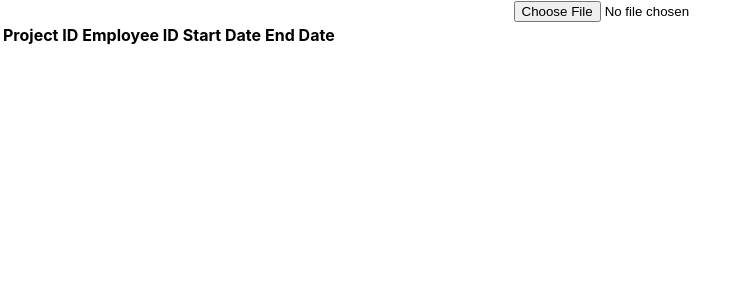
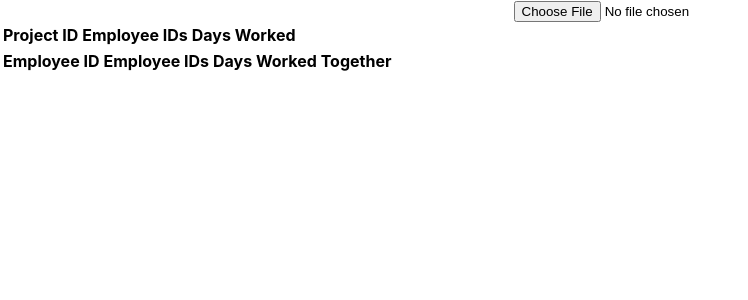
Before and after one commit to DenizYasim/employee-app-exam, a React (Create React App) app in the folder employee-app-exam/: page / in a window 1280 px wide. Shown: the top 300 px of the page, without its empty margins (0-748 px from the left). Built offline with nearby package versions, Linux system fonts and the light colour scheme.

Commit message:
Updated two dataTable components to display information correctly and sorted the information by days worked

```diff
--- a/employee-app-exam/src/components/DataTable/DataTable.jsx
+++ b/employee-app-exam/src/components/DataTable/DataTable.jsx
@@ -1,29 +1,28 @@
 import React from "react";
 
-function DataTable({ data }) {
+function DataTable({ data, projectTime }) {
+	projectTime.sort((a, b) => {
+		if (a[a.length - 1] > b[b.length - 1]) {
+			return -1;
+		}
+	});
 	return (
 		<table>
 			<thead>
 				<tr>
 					<th>Project ID</th>
-					<th>Employee ID</th>
-					<th>Start Date</th>
-					<th>End Date</th>
+					<th>Employee IDs</th>
+					<th>Days Worked</th>
 				</tr>
 			</thead>
 			<tbody>
-				{Object.entries(data).map((data, i) => {
+				{projectTime.map((project, i) => {
+					const Employees = project.slice(1, project.length - 1);
 					return (
 						<tr key={i}>
-							<td>{data[0]}</td>
-							<td>
-								{data[1].map((item) => {
-									let temp = "";
-									temp += `${item[0]},`;
-									return temp;
-								})}
-							</td>
-							<td></td>
+							<td>{project[0]}</td>
+							<td>{Employees.join(", ")}</td>
+							<td>{project[project.length - 1]}</td>
 						</tr>
 					);
 				})}
--- a/employee-app-exam/src/components/DataVisualise/DataVisualise.jsx
+++ b/employee-app-exam/src/components/DataVisualise/DataVisualise.jsx
@@ -8,9 +8,12 @@ import FileUploadInput from "../FileUpload/FileUploadInput";
 import DataTable from "../DataTable/DataTable";
 import workingTimeCalculations from "../../utils/workingTimeCalculations";
 import { projectLongjevity } from "../../utils/projectLongevity";
+import PairsDataTable from "../PairsDataTable/PairsDataTable";
 
 function DataVisualise() {
 	const [data, setData] = useState({});
+	const [projectTime, setProjcetTime] = useState([]);
+	const [arrPairs, setArrPairs] = useState([]);
 
 	function handleFileUpload(e) {
 		e.preventDefault();
@@ -40,12 +43,18 @@ function DataVisualise() {
 					});
 				}
 				const grouped = groupArraysByProject(dataMatrix);
+
+				console.log(grouped);
+
+				const arrayOfPairs = workingTimeCalculations(grouped);
+				const arrayOfProjectTime = projectLongjevity(grouped);
+
+				console.log(arrayOfProjectTime);
+				console.log(arrayOfPairs);
+
 				setData(grouped);
-				console.log(grouped);
-				const arrayOfPairs = workingTimeCalculations(grouped);
-				projectLongjevity(grouped);
-
-				console.log(arrayOfPairs);
+				setProjcetTime(arrayOfProjectTime);
+				setArrPairs(arrayOfPairs);
 			};
 		}
 	}
@@ -53,7 +62,8 @@ function DataVisualise() {
 	return (
 		<div>
 			<FileUploadInput changeHandler={handleFileUpload} />
-			<DataTable data={data} />
+			<DataTable data={data} projectTime={projectTime} />
+			<PairsDataTable data={data} employeePairs={arrPairs} />
 		</div>
 	);
 }
--- /dev/null
+++ b/employee-app-exam/src/components/PairsDataTable/PairsDataTable.jsx
@@ -0,0 +1,33 @@
+import React from "react";
+
+function PairsDataTable({ data, employeePairs }) {
+	employeePairs.sort((a, b) => {
+		if (a[2] > b[2]) {
+			return -1;
+		}
+	});
+	return (
+		<table>
+			<thead>
+				<tr>
+					<th>Employee ID</th>
+					<th>Employee IDs</th>
+					<th>Days Worked Together</th>
+				</tr>
+			</thead>
+			<tbody>
+				{employeePairs.map((pair, i) => {
+					return (
+						<tr key={i}>
+							<td>{pair[0]}</td>
+							<td>{pair[1]}</td>
+							<td>{pair[2]}</td>
+						</tr>
+					);
+				})}
+			</tbody>
+		</table>
+	);
+}
+
+export default PairsDataTable;
--- a/employee-app-exam/src/utils/projectLongevity.js
+++ b/employee-app-exam/src/utils/projectLongevity.js
@@ -1,16 +1,17 @@
 import { dateDifferenceInDays } from "./dateDifferenceInDays";
 
 function projectLongjevity(obj) {
+	const arrayOfFinal = [];
 	for (let key in obj) {
 		const dateWorkedTogether = [];
-		const arrayOfFinal = [];
+		const arrayOfProject = [];
 		let earliestDate = Number.MAX_SAFE_INTEGER;
 		let latestDate = 0;
 
-		arrayOfFinal.push(key);
+		arrayOfProject.push(key);
 
 		obj[key].forEach((value) => {
-			arrayOfFinal.push(value[0]);
+			arrayOfProject.push(value[0]);
 
 			if (value[2] < earliestDate) {
 				earliestDate = value[2];
@@ -27,8 +28,9 @@ function projectLongjevity(obj) {
 			dateWorkedTogether[1]
 		);
 
-		arrayOfFinal.push(lingevity);
-		console.log(arrayOfFinal);
+		arrayOfProject.push(lingevity);
+		arrayOfFinal.push(arrayOfProject);
 	}
+	return arrayOfFinal;
 }
 export { projectLongjevity };
```
